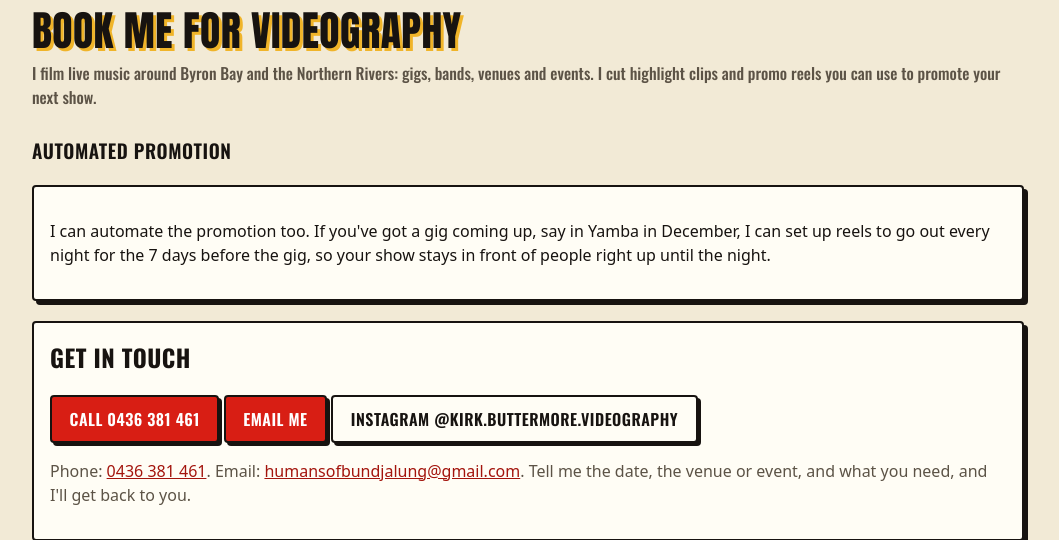
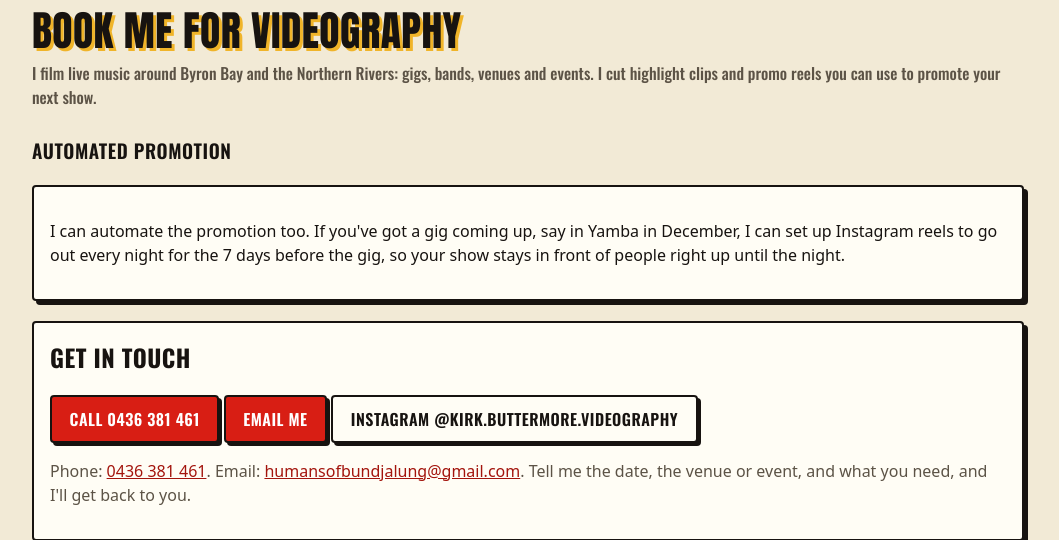
Before and after one commit to justuseful/gigguide, a Flask app: page /book-videography in a window 1280 px wide. Shown: the part 112-652 px from the top of the page, without its empty margins (112-1171 px from the left). Run offline with Flask 3, Linux system fonts and the light colour scheme; data comes from the database, SQL or seed files in the repository; data that the repository does not hold is empty.

Commit message:
Book page: name Instagram as the promotion platform
Co-Authored-By: Claude Sonnet 5.5 <noreply@anthropic.com>

```diff
--- a/app/templates/book.html
+++ b/app/templates/book.html
@@ -11,7 +11,7 @@
 <h2 class="section-title">Automated promotion</h2>
 <div class="venue-box">
   <p>I can automate the promotion too. If you've got a gig coming up, say in Yamba in December,
-     I can set up reels to go out every night for the 7 days before the gig, so your show stays
+     I can set up Instagram reels to go out every night for the 7 days before the gig, so your show stays
      in front of people right up until the night.</p>
 </div>
 
```
